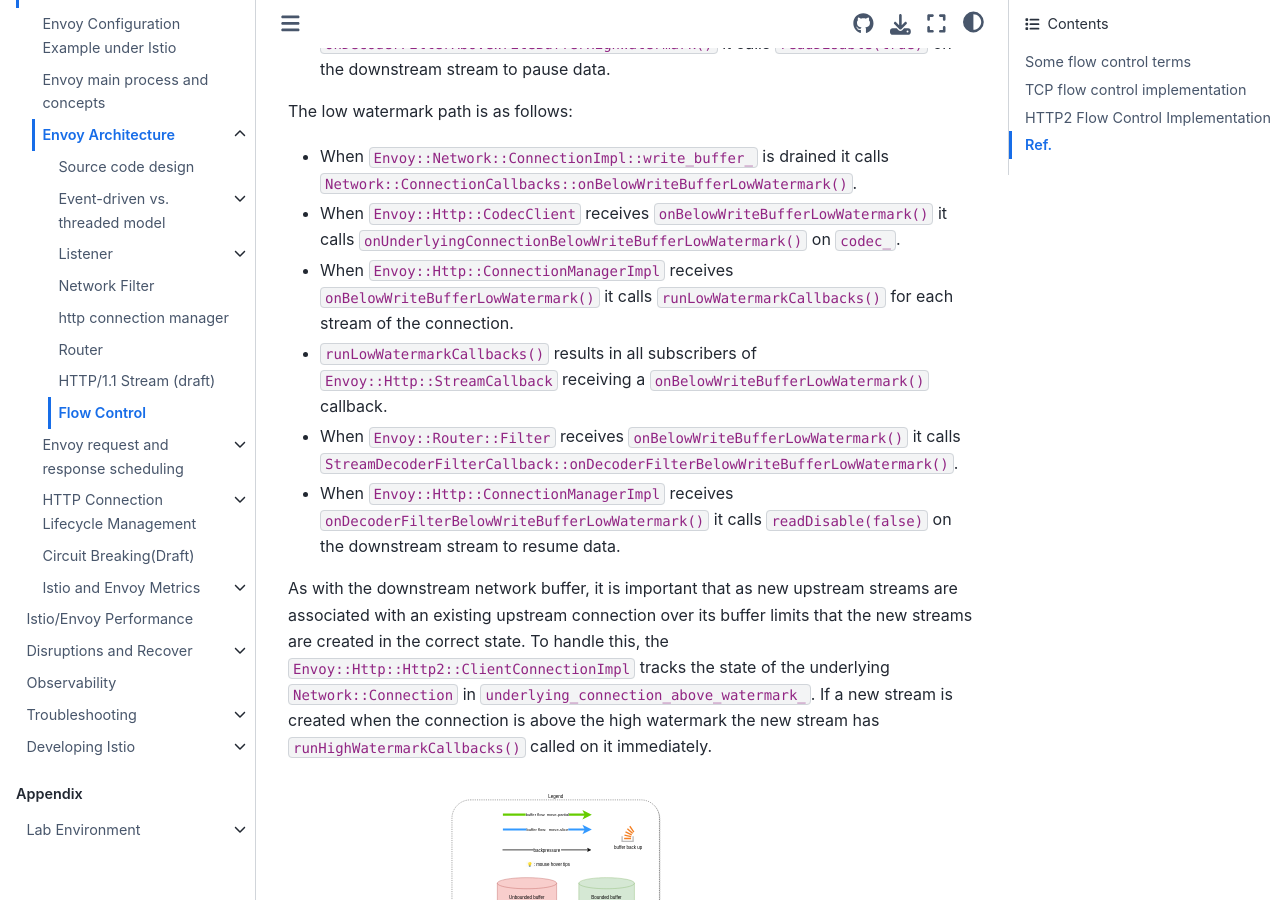
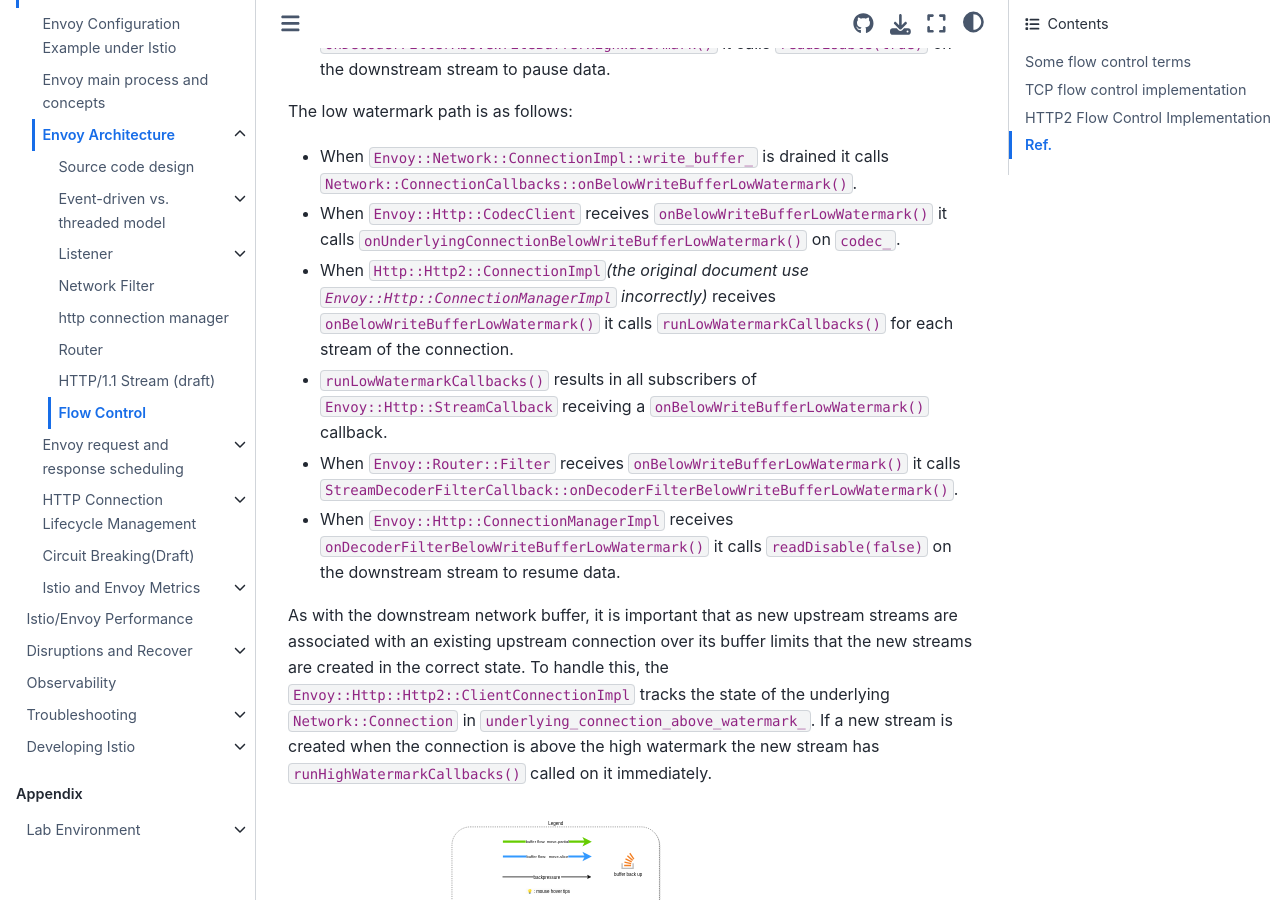
Before and after one commit to labilezhu/istio-insider-en, a Sphinx documentation site: the page built from docs/source/ch2-envoy/arch/flow-control/flow-control.md, in a window 1280 px wide and 900 px high, scrolled down 17071 px. Built offline with Sphinx 7.4.7 and the Sphinx Book theme 1.1.4, drawn with Linux system fonts in a browser that asks for light colours.

```diff
--- a/docs/source/ch2-envoy/arch/flow-control/flow-control.md
+++ b/docs/source/ch2-envoy/arch/flow-control/flow-control.md
@@ -285,7 +285,7 @@
 
 - When `Envoy::Network::ConnectionImpl::write_buffer_` is drained it calls `Network::ConnectionCallbacks::onBelowWriteBufferLowWatermark()`.
 - When `Envoy::Http::CodecClient` receives `onBelowWriteBufferLowWatermark()` it calls `onUnderlyingConnectionBelowWriteBufferLowWatermark()` on `codec_`.
-- When `Envoy::Http::ConnectionManagerImpl` receives `onBelowWriteBufferLowWatermark()` it calls `runLowWatermarkCallbacks()` for each stream of the connection.
+- When `Http::Http2::ConnectionImpl`*(the original document use `Envoy::Http::ConnectionManagerImpl` incorrectly)* receives `onBelowWriteBufferLowWatermark()` it calls `runLowWatermarkCallbacks()` for each stream of the connection.
 - `runLowWatermarkCallbacks()` results in all subscribers of `Envoy::Http::StreamCallback` receiving a `onBelowWriteBufferLowWatermark()` callback.
 - When `Envoy::Router::Filter` receives `onBelowWriteBufferLowWatermark()` it calls `StreamDecoderFilterCallback::onDecoderFilterBelowWriteBufferLowWatermark()`.
 - When `Envoy::Http::ConnectionManagerImpl` receives `onDecoderFilterBelowWriteBufferLowWatermark()` it calls `readDisable(false)` on the downstream stream to resume data.
```
Also changed, not shown: docs/source/ch2-envoy/arch/flow-control/flow-control-1-2-downstream-backs-up-overview.drawio.svg.
